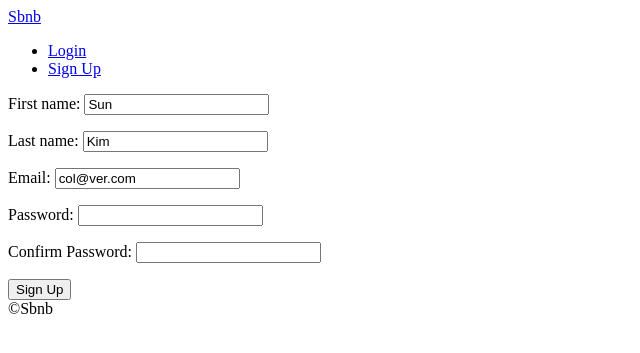
After one commit to ilovecoffeeeee/airbnb-clone, a Django app: page /users/signup in a window 1280 px wide. The commit adds this page. Shown: the top 353 px of the page, without its empty margins (0-640 px from the left). Run offline with Django 3.2, Linux system fonts and the light colour scheme.

Commit message:
Sign Up Form is forms.Form

```diff
--- a/templates/partials/nav.html
+++ b/templates/partials/nav.html
@@ -5,5 +5,6 @@
         <li><a href="{% url "users:logout"%}">Log out</a></li>
     {% else %}
         <li><a href="{% url "users:login"%}">Login</a></li>
+        <li><a href="{% url "users:signup"%}">Sign Up</a></li>
     {% endif %}
 </ul>
--- /dev/null
+++ b/templates/users/signup.html
@@ -0,0 +1,17 @@
+{% extends "base.html" %}
+
+{% block page_title %}
+    Sign Up
+{% endblock page_title %}
+
+{% block search-bar %}
+{% endblock search-bar %}
+
+{% block content %}
+    <form method="post", action="{% url "users:signup"%}">
+            {% csrf_token %}
+        {{form.as_p}}
+        <button>Sign Up</button>
+    </form>
+
+{% endblock content %}
--- a/users/forms.py
+++ b/users/forms.py
@@ -18,3 +18,39 @@ class LoginForm(forms.Form):
                 self.add_error("password", forms.ValidationError("Password is wrong"))
         except models.User.DoesNotExist:
             self.add_error("email", forms.ValidationError("User does not exist"))
+
+
+class SignUpForm(forms.Form):
+
+    first_name = forms.CharField(max_length=80)
+    last_name = forms.CharField(max_length=80)
+    email = forms.EmailField()
+    password = forms.CharField(widget=forms.PasswordInput)
+    password1 = forms.CharField(widget=forms.PasswordInput, label="Confirm Password")
+
+    def clean_email(self):
+        email = self.cleaned_data.get("email")
+        try:
+            models.User.objects.get(email=email)
+            raise forms.ValidationError("User already exists with taht email")
+        except models.User.DoesNotExist:
+            return email
+
+    def clean_password1(self):
+        password = self.cleaned_data.get("password")
+        password1 = self.cleaned_data.get("password1")
+
+        if password != password1:
+            raise forms.ValidationError("Password confirmation does not match")
+        else:
+            return password
+
+    def save(self):
+        first_name = self.cleaned_data.get("first_name")
+        last_name = self.cleaned_data.get("last_name")
+        email = self.cleaned_data.get("email")
+        password = self.cleaned_data.get("password")
+        user = models.User.objects.create_user(email, email, password)
+        user.first_name = first_name
+        user.last_name = last_name
+        user.save()
--- a/users/urls.py
+++ b/users/urls.py
@@ -6,4 +6,5 @@ app_name = "users"
 urlpatterns = [
     path("login", views.LoginView.as_view(), name="login"),
     path("logout", views.log_out, name="logout"),
+    path("signup", views.SignUpView.as_view(), name="signup"),
 ]
--- a/users/views.py
+++ b/users/views.py
@@ -20,6 +20,27 @@ class LoginView(FormView):
             login(self.request, user)
         return super().form_valid(form)
 
+
 def log_out(request):
     logout(request)
     return redirect(reverse("core:home"))
+
+
+class SignUpView(FormView):
+    template_name = "users/signup.html"
+    form_class = forms.SignUpForm
+    success_url = reverse_lazy("core:home")
+    initial = {
+        "first_name": "Sun",
+        "last_name": "Kim",
+        "email": "col@ver.com",
+    }
+
+    def from_valid(self, form):
+        form.save()
+        email = form.cleaned_data.get("email")
+        password = form.cleaned_data.get("password")
+        user = authenticate(self.request, username=email, password=password)
+        if user is not None:
+            login(self.request, user)
+        return super().form_valid(form)
```
